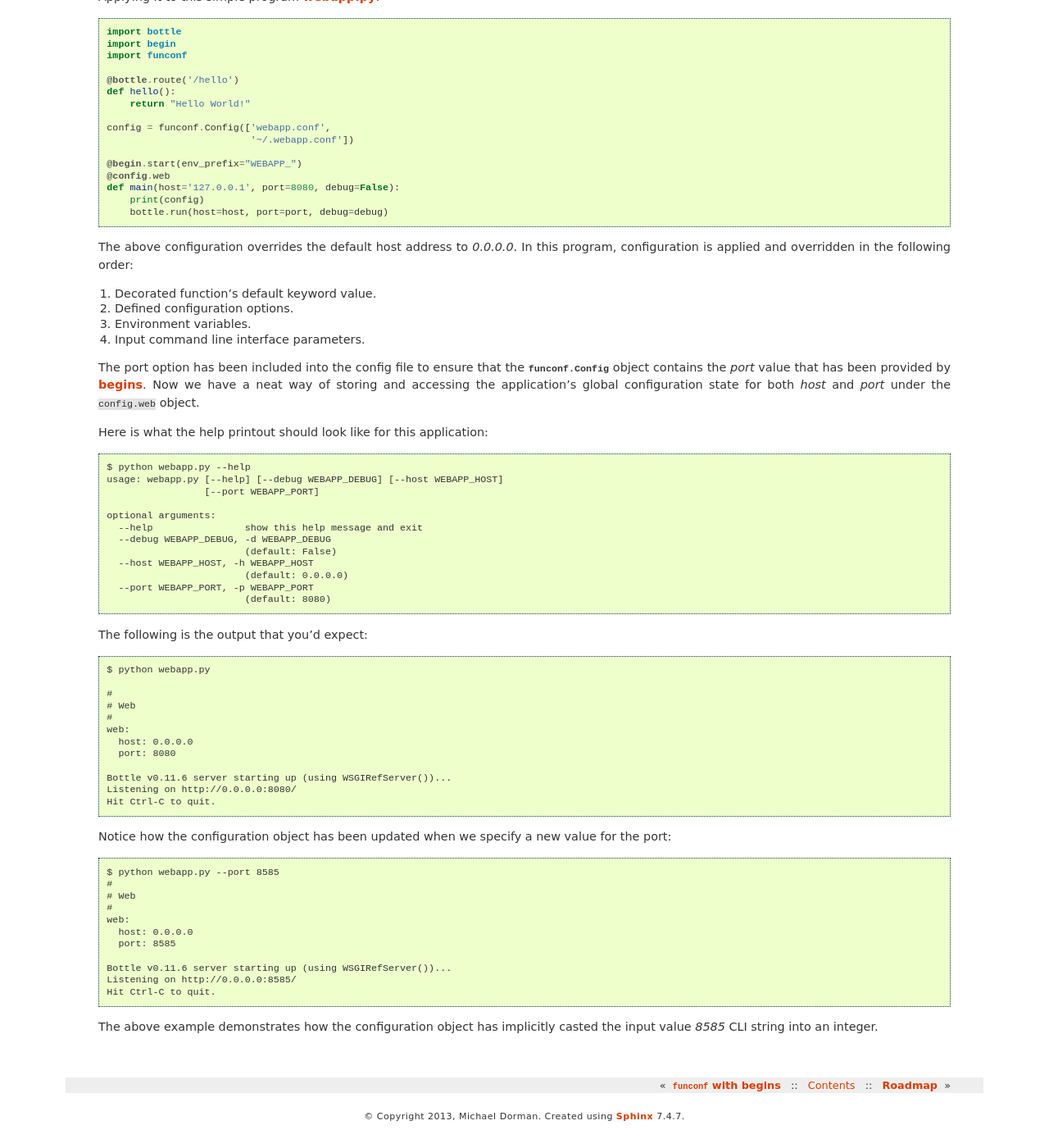
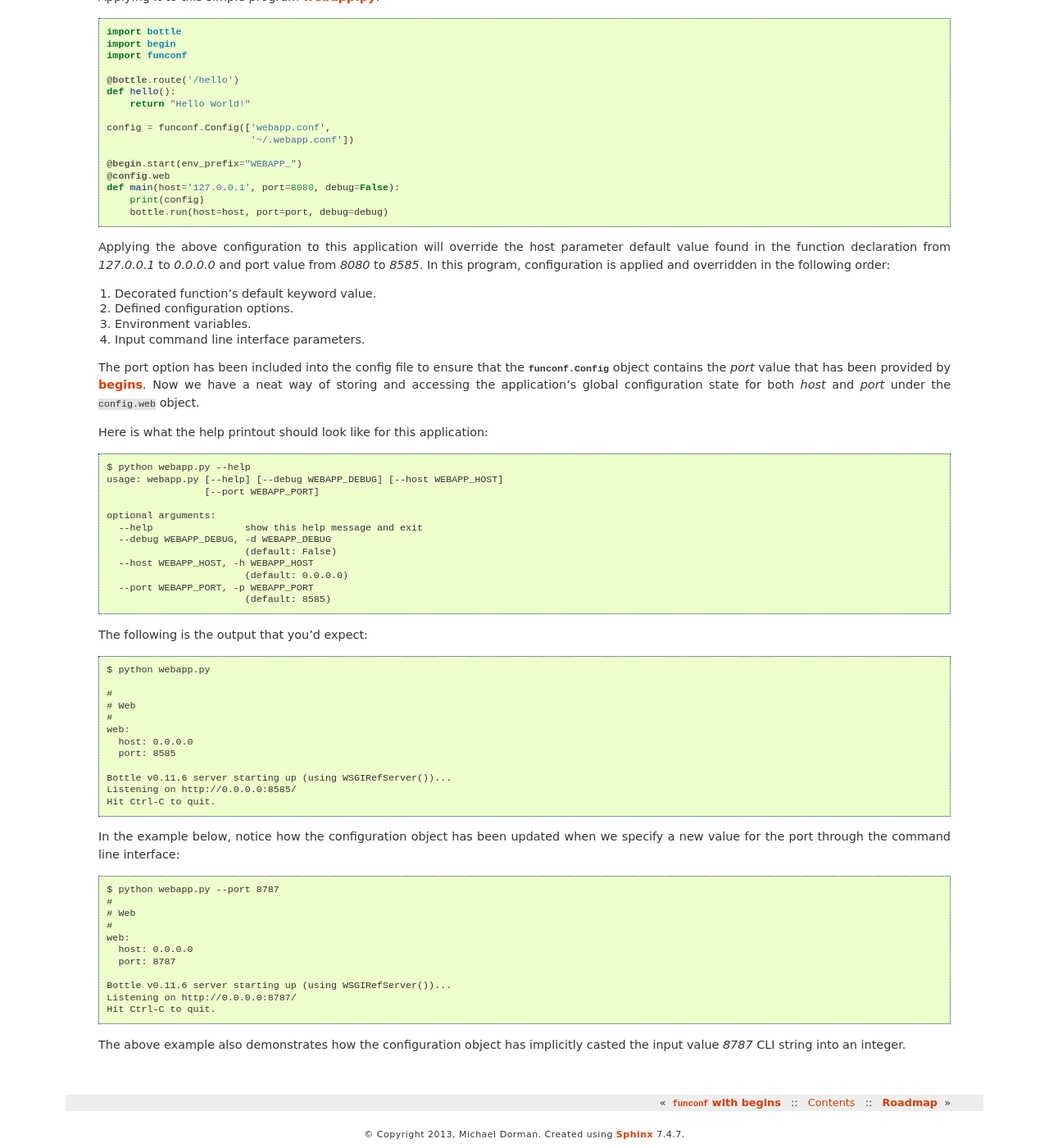
Before and after one commit to mjdorma/funconf, a Sphinx documentation site: the page built from docs/source/bottle.rst, in a window 1280 px wide and 1400 px high, scrolled down 366 px. Shown: the whole window at 82% size. Built offline with Sphinx 7.4.7, drawn with Linux system fonts in a browser that asks for light colours; before the commit the page ends 1745 px from its top, so only the background shows below that.

Commit message:
improved webapp demo doc

```diff
--- a/docs/source/bottle.rst
+++ b/docs/source/bottle.rst
@@ -15,8 +15,10 @@ Applying it to this simple program `webapp.py`_:
 .. literalinclude:: examples/webapp.py
 
 
-The above configuration overrides the default host address to *0.0.0.0*.  In
-this program, configuration is applied and overridden in the following order:
+Applying the above configuration to this application will override the host
+parameter default value found in the function declaration from *127.0.0.1* to
+*0.0.0.0* and port value from *8080* to *8585*.  In this program, configuration
+is applied and overridden in the following order:
 
 1. Decorated function's default keyword value.
 2. Defined configuration options.
@@ -43,7 +45,7 @@ Here is what the help printout should look like for this application::
       --host WEBAPP_HOST, -h WEBAPP_HOST
                             (default: 0.0.0.0)
       --port WEBAPP_PORT, -p WEBAPP_PORT
-                            (default: 8080)
+                            (default: 8585)
 
 
 The following is the output that you'd expect::
@@ -55,30 +57,30 @@ The following is the output that you'd expect::
     #
     web:
       host: 0.0.0.0
-      port: 8080
-
-    Bottle v0.11.6 server starting up (using WSGIRefServer())...
-    Listening on http://0.0.0.0:8080/
-    Hit Ctrl-C to quit.
-
-
-Notice how the configuration object has been updated when we specify a new
-value for the port::
-
-    $ python webapp.py --port 8585
-    #
-    # Web
-    #
-    web:
-      host: 0.0.0.0
       port: 8585
 
     Bottle v0.11.6 server starting up (using WSGIRefServer())...
     Listening on http://0.0.0.0:8585/
     Hit Ctrl-C to quit.
 
-The above example demonstrates how the configuration object has implicitly
-casted the input value *8585* CLI string into an integer.
+
+In the example below, notice how the configuration object has been updated when
+we specify a new value for the port through the command line interface::
+
+    $ python webapp.py --port 8787
+    #
+    # Web
+    #
+    web:
+      host: 0.0.0.0
+      port: 8787
+
+    Bottle v0.11.6 server starting up (using WSGIRefServer())...
+    Listening on http://0.0.0.0:8787/
+    Hit Ctrl-C to quit.
+
+The above example also demonstrates how the configuration object has implicitly
+casted the input value *8787* CLI string into an integer.
 
 
 
--- a/docs/source/examples/webapp.conf
+++ b/docs/source/examples/webapp.conf
@@ -1,3 +1,3 @@
 web:
   host: 0.0.0.0
-  port: 8080
+  port: 8585
--- a/funconf.py
+++ b/funconf.py
@@ -558,8 +558,8 @@ class Config(MutableMapping):
            through a standard implementation of the *MutableMapping* abstract
            type.
         3. When cast to a string it outputs YAML.
-        4. As a decorator it utilises the :py:func:`wraps_parameters` to change the
-           defaults of a variable kwargs function.
+        4. As a decorator it utilises the :py:func:`wraps_parameters` to change
+           the defaults of a variable kwargs function.
     """
 
     __slots__ = ('_sections', '_reserved', '_lookup', '_strict')
```
